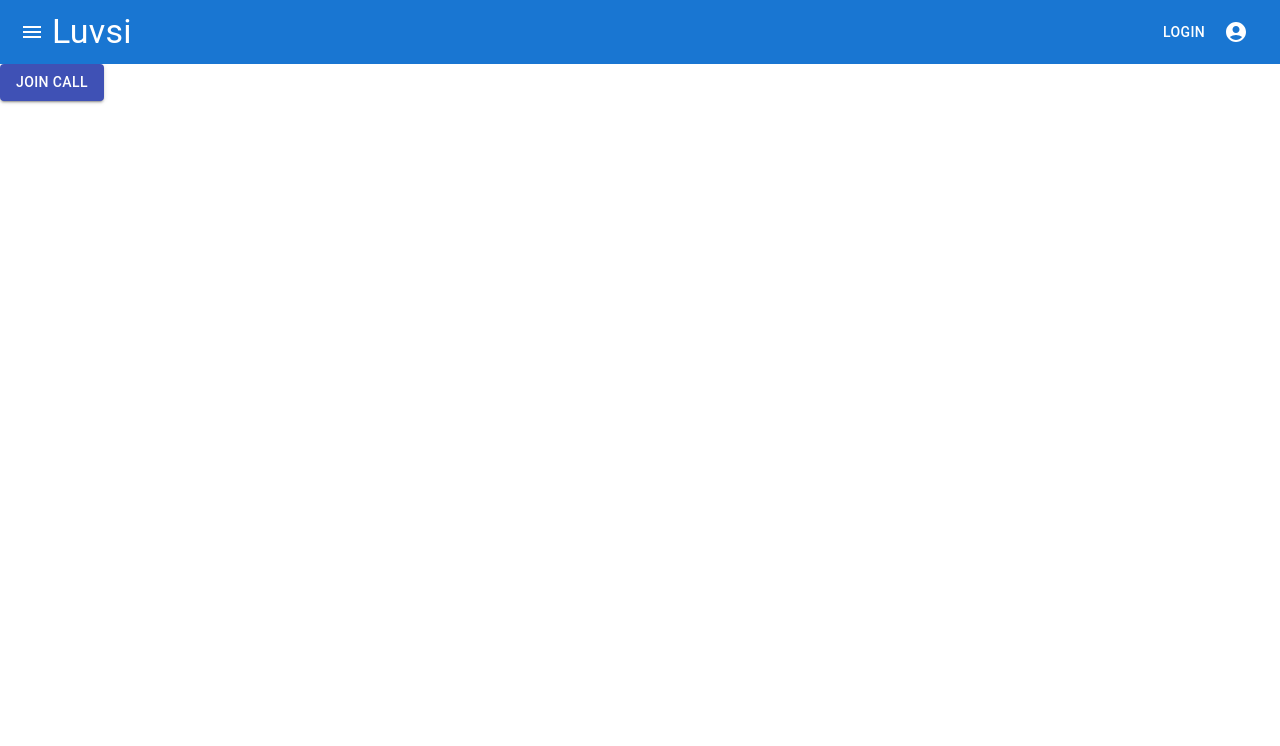
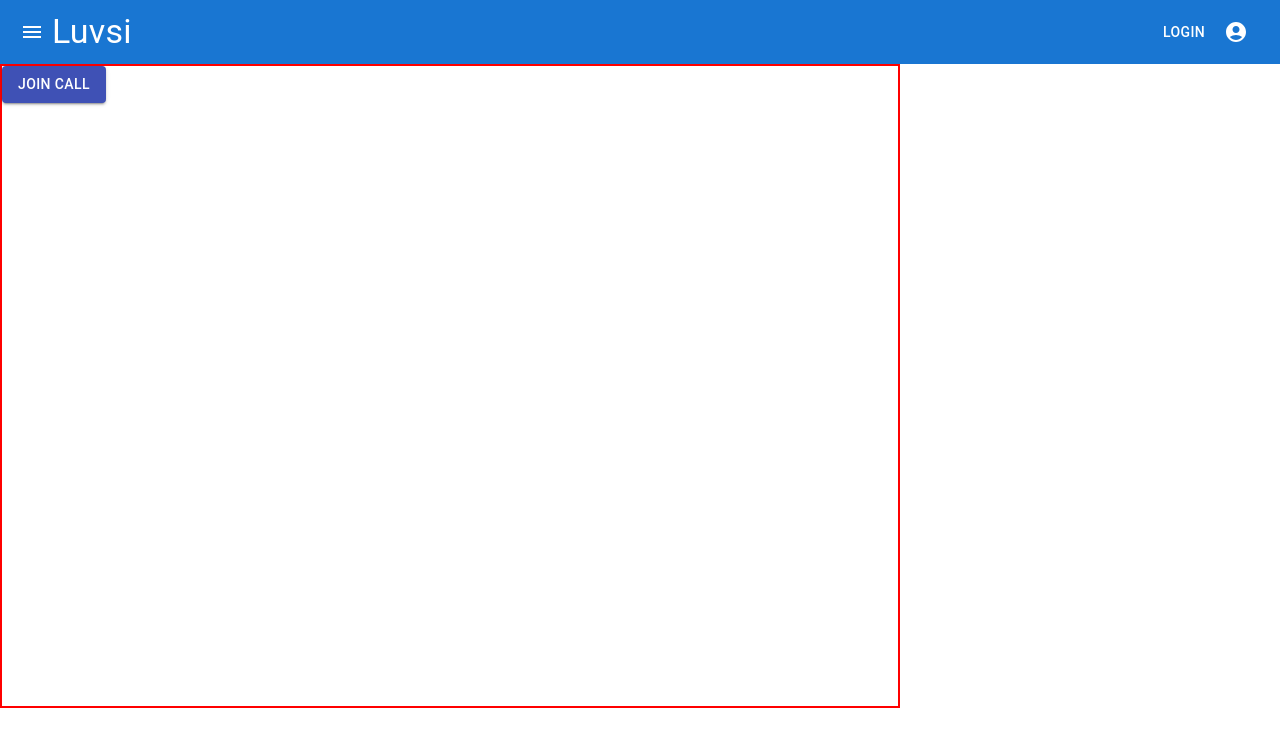
Before and after one commit to DarxBrajesh/development, a React (Create React App) app: page /video-call in a window 1280 px wide. Shown: the top 746 px of the page. Built offline with nearby package versions, Linux system fonts and the light colour scheme.

Commit message:
video call done

```diff
--- a/package.json
+++ b/package.json
@@ -17,6 +17,7 @@
     "@testing-library/react": "^13.4.0",
     "@testing-library/user-event": "^13.5.0",
     "agora-rtc-react": "^1.1.3",
+    "agora-rtc-sdk-ng": "^4.18.2",
     "axios": "^1.4.0",
     "express": "^4.18.2",
     "firebase": "^10.3.0",
--- a/src/components/Video Chat/VideoCallStart.js
+++ b/src/components/Video Chat/VideoCallStart.js
@@ -3,9 +3,11 @@ import { Button } from "@material-ui/core";
 import VideoCall from "./VideoCall";
 const VideoCallStart = ({ stream }) => {
   const [inCall, setInCall] = useState(false);
-  return ( <div style={{ height: "100%" }}>
+  return (
+  <div style={{ height: "80vh",
+   width:'70%',border:'2px solid red' }}>
   {inCall ? (
-    <VideoCall setInCall={setInCall} />
+    <VideoCall setInCall={setInCall}  style={{marginTop:'20px'}}/>
   ) : (
     <Button
       variant="contained"
--- a/src/components/Video Chat/settings.js
+++ b/src/components/Video Chat/settings.js
@@ -2,9 +2,9 @@ import { createClient, createMicrophoneAndCameraTracks } from "agora-rtc-react";
 
 const appId = "d75d039d0f9d4a3d8665dbbfaa530677";
 const token =
-  "007eJxTYEi5m/b9qOAZufvLn1YLL/14xWWDuF2xskB4fHpM3LJ922UUGFLMTVMMjC1TDNIsU0wSjVMszMxMU5KS0hITTY0NzMzNP+p/T2kIZGQw/riGmZEBAkF8FobcxMw8BgYAkQcglg==";
+  "007eJxTYKha2Ch4+Ktg4l3/ZSesHtVbSOzJ+XruYEn1vz5tpY96etEKDCnmpikGxpYpBmmWKSaJxikWZmamKUlJaYmJpsYGZubm7Tw/UhoCGRl8GBcxMTJAIIjPwpCbmJnHwAAAl+0f4g==";
 
-export const config = { mode: "rtc", codec: "vp8", appId: appId, token: token };
+export const config = { mode: "rtc", codec: "vp9", appId: appId, token: token };
 export const useClient = createClient(config);
 export const useMicrophoneAndCameraTracks = createMicrophoneAndCameraTracks();
 export const channelName = "main";
```
Also changed, not shown: 1 other file (tests, documents, lock files or other folders).
